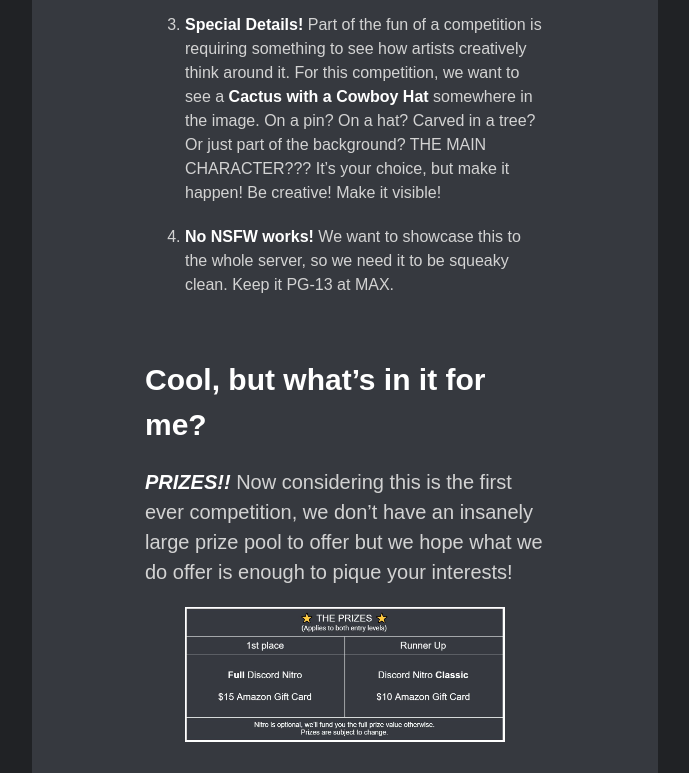
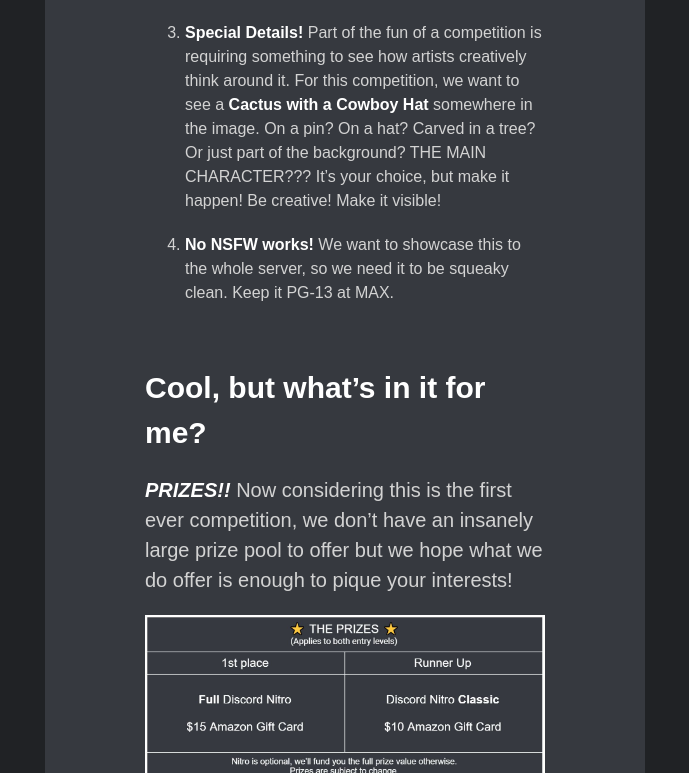
Before and after one commit to nsurvance/Genoluv-Competition, a plain HTML site: page index.html in a window 1280 px wide. Shown: the part 2027-2800 px from the top of the page, without its empty margins (295-984 px from the left). Drawn offline with Linux system fonts and the light colour scheme.

Commit message:
Add files via upload

```diff
--- a/index.html
+++ b/index.html
@@ -28,7 +28,7 @@
         #wrapper {
             width: 100%;
             max-width: 600px;
-            padding: 1%;
+            padding-top: 20px;
             border: hidden;
             border-radius: 20px;
             background: var(--background);
@@ -43,8 +43,7 @@
         }
 
         img {
-            max-width: 400px;
-            width: 80%;
+            width: 400px;
             display: block;
             margin-left: auto;
             margin-right: auto;
```
Also changed, not shown: 1 other file.
